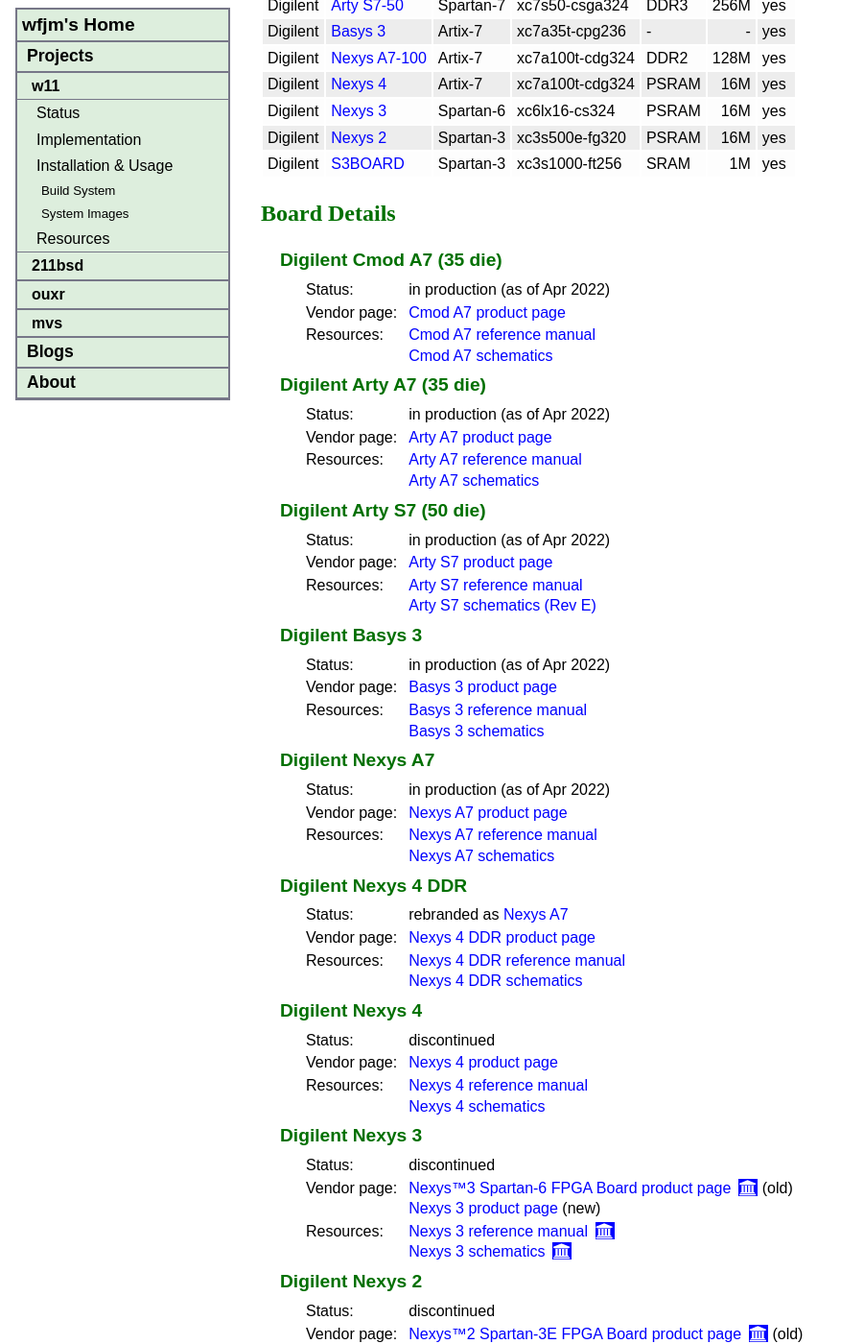
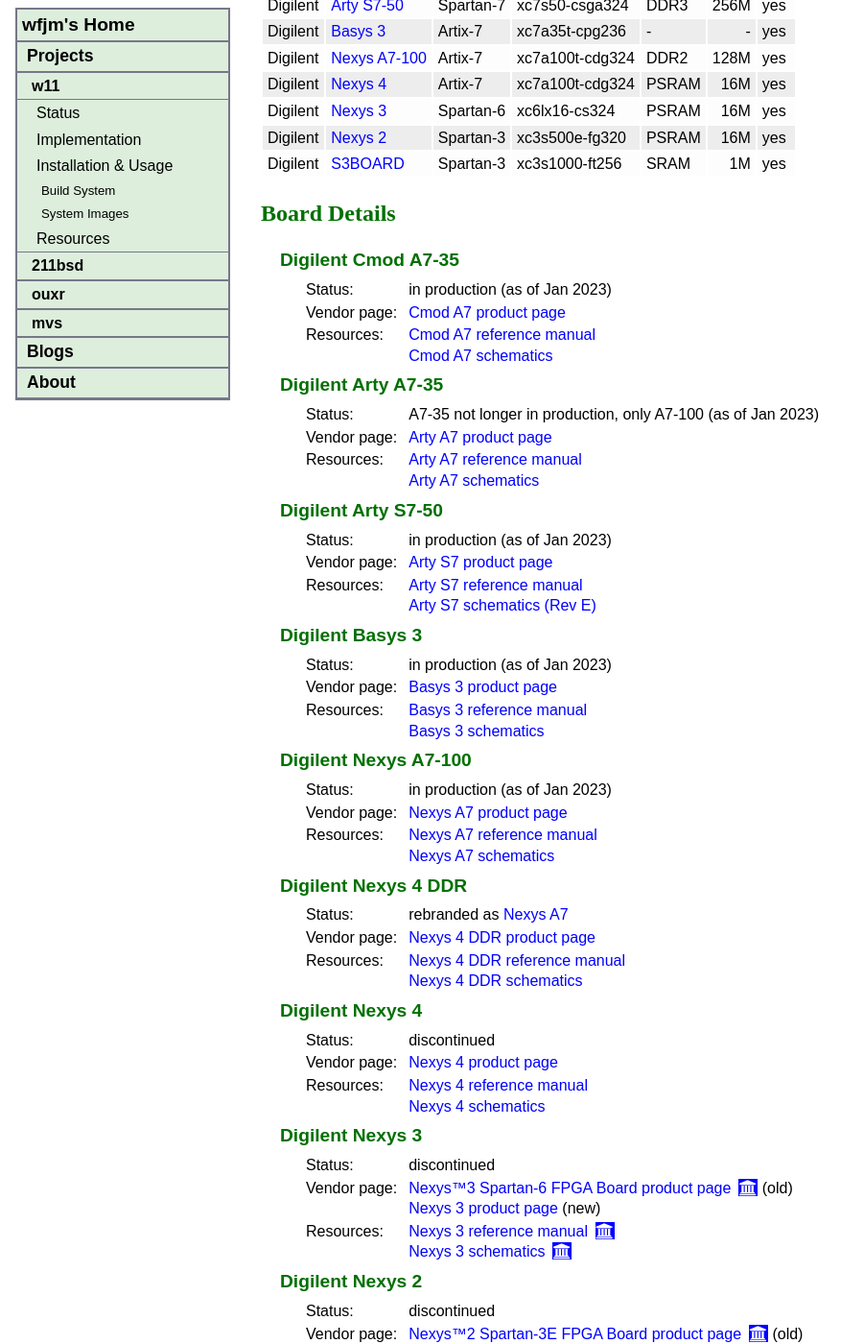
Before and after one commit to wfjm/wfjm.github.io, a Jekyll site: the page built from home/w11/inst/boards.html, in a window 1280 px wide and 1400 px high, scrolled down 322 px. Shown: the whole window at 96% size, without its empty margins (0-901 px from the left). Built offline with Jekyll 4.4.1, drawn with Linux system fonts in a browser that asks for light colours; some of the changed text lies outside the part shown.

Commit message:
minor updates

```diff
--- a/home/w11/inst/boards.html
+++ b/home/w11/inst/boards.html
@@ -2,7 +2,7 @@
 title:  "Used FPGA Boards"
 #
 my:
-  changedate: 2022-11-12
+  changedate: 2023-01-28
   style: |
     dl {
       margin-left: 20px;
@@ -146,16 +146,16 @@
 
 
   <!-- digi_cmoda7 -->
-  <dt id="digi_cmoda7">Digilent Cmod A7 (35 die)</dt>
+  <dt id="digi_cmoda7">Digilent Cmod A7-35</dt>
   <dd>
     <table>
       <tr>
         <td>Status:</td>
-        <td>in production (as of Apr 2022)</td>
+        <td>in production (as of Jan 2023)</td>
       </tr>
       <tr>
         <td>Vendor page:</td>
-        <td><a href="http://store.digilentinc.com/cmod-a7-breadboardable-artix-7-fpga-module/">
+        <td><a href="https://digilent.com/reference/programmable-logic/cmod-a7/start">
             Cmod A7 product page
         </a></td>
       </tr>
@@ -174,12 +174,12 @@
   </dd>
 
   <!-- digi_arty -->
-  <dt id="digi_arty">Digilent Arty A7 (35 die)</dt>
+  <dt id="digi_arty">Digilent Arty A7-35</dt>
   <dd>
     <table>
       <tr>
         <td>Status:</td>
-        <td>in production (as of Apr 2022)</td>
+        <td>A7-35 not longer in production, only A7-100 (as of Jan 2023)</td>
       </tr>
       <tr>
         <td>Vendor page:</td>
@@ -202,12 +202,12 @@
   </dd>
 
   <!-- digi_artys7 -->
-  <dt id="digi_artys7">Digilent Arty S7 (50 die)</dt>
+  <dt id="digi_artys7">Digilent Arty S7-50</dt>
   <dd>
     <table>
       <tr>
         <td>Status:</td>
-        <td>in production (as of Apr 2022)</td>
+        <td>in production (as of Jan 2023)</td>
       </tr>
       <tr>
         <td>Vendor page:</td>
@@ -235,7 +235,7 @@
     <table>
       <tr>
         <td>Status:</td>
-        <td>in production (as of Apr 2022)</td>
+        <td>in production (as of Jan 2023)</td>
       </tr>
       <tr>
         <td>Vendor page:</td>
@@ -258,12 +258,12 @@
   </dd>
 
   <!-- digi_nexysa7 -->
-  <dt id="digi_nexysa7">Digilent Nexys A7</dt>
+  <dt id="digi_nexysa7">Digilent Nexys A7-100</dt>
   <dd>
     <table>
       <tr>
         <td>Status:</td>
-        <td>in production (as of Apr 2022)</td>
+        <td>in production (as of Jan 2023)</td>
       </tr>
       <tr>
         <td>Vendor page:</td>
--- a/home/w11/proj/releases.html
+++ b/home/w11/proj/releases.html
@@ -2,7 +2,7 @@
 title: "Releases"
 #
 my:
-  changedate: 2023-01-12
+  changedate: 2023-01-29
 #
   future:
 #  - tag: 0.84
@@ -32,7 +32,7 @@
   - tag: 0.794
     dat: t.b.d.
     com: in work
-    txt: 'devices xxdp clean'
+    txt: 'asm-11; devices xxdp clean'
 #
   releases:
   - tag: w11a_V0.793
```
